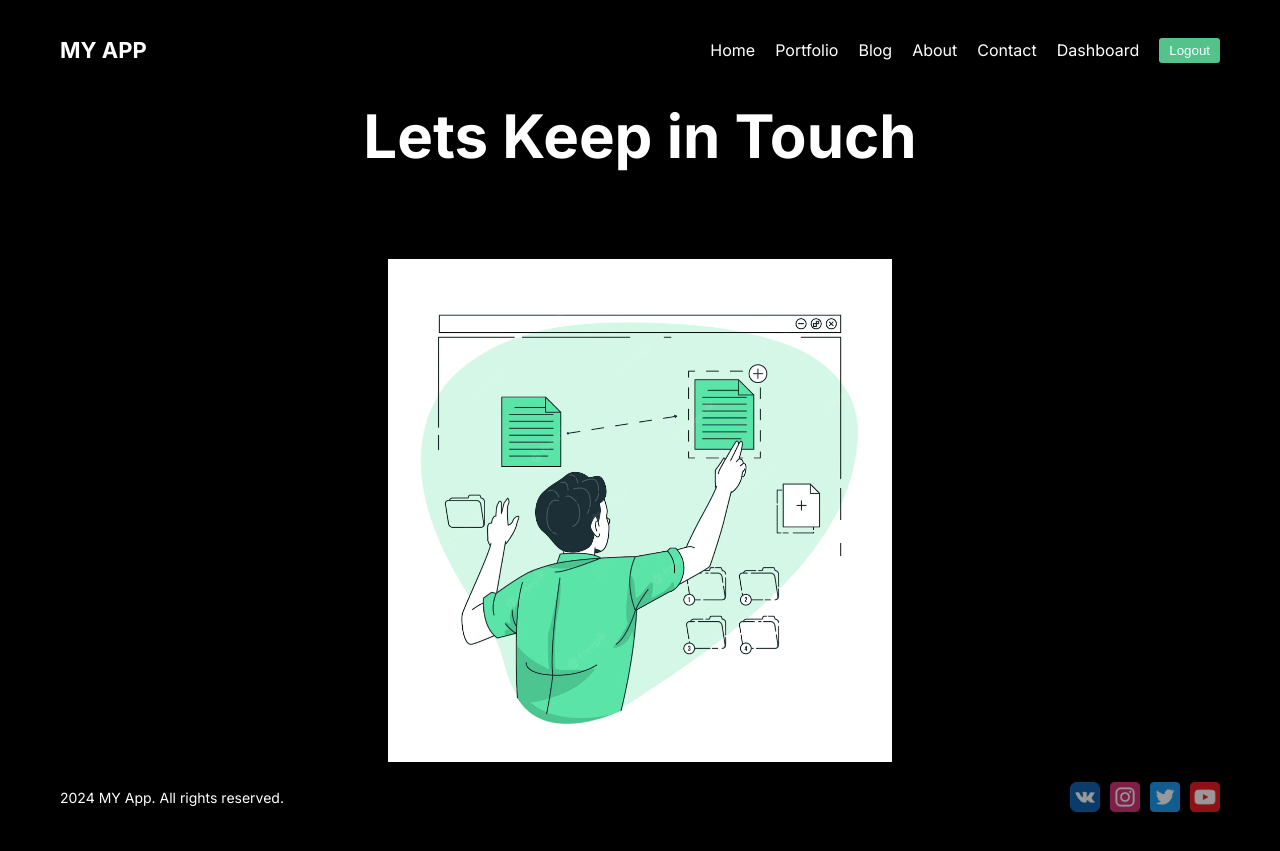
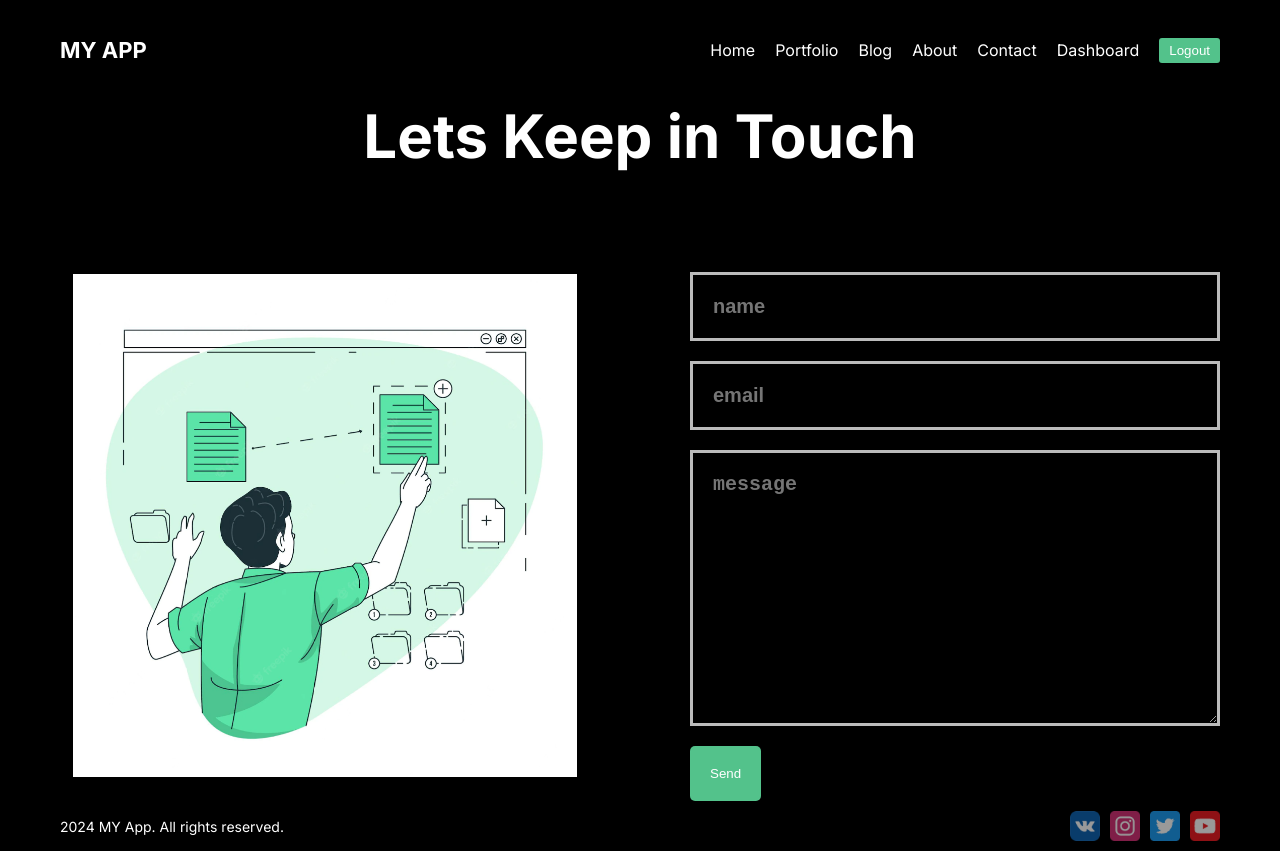
Before and after one commit to MikeSaburov/my_app, a Next.js app: page /contact in a window 1280 px wide. Before the commit the page ends 822 px from the top, so only its background shows below. Built offline with nearby package versions, Linux system fonts and the light colour scheme.

Commit message:
feature(contact): добавил форму

```diff
--- a/src/app/contact/page.jsx
+++ b/src/app/contact/page.jsx
@@ -15,6 +15,17 @@ const Contact = () => {
             className={styles.image}
           />
         </div>
+        <form className={styles.form}>
+          <input type="text" placeholder="name" className={styles.input} />
+          <input type="text" placeholder="email" className={styles.input} />
+          <textarea
+            className={styles.textArea}
+            placeholder="message"
+            cols="30"
+            rows="10"
+          ></textarea>
+          <Button url="#" text="Send" />
+        </form>
       </div>
     </div>
   );
```
